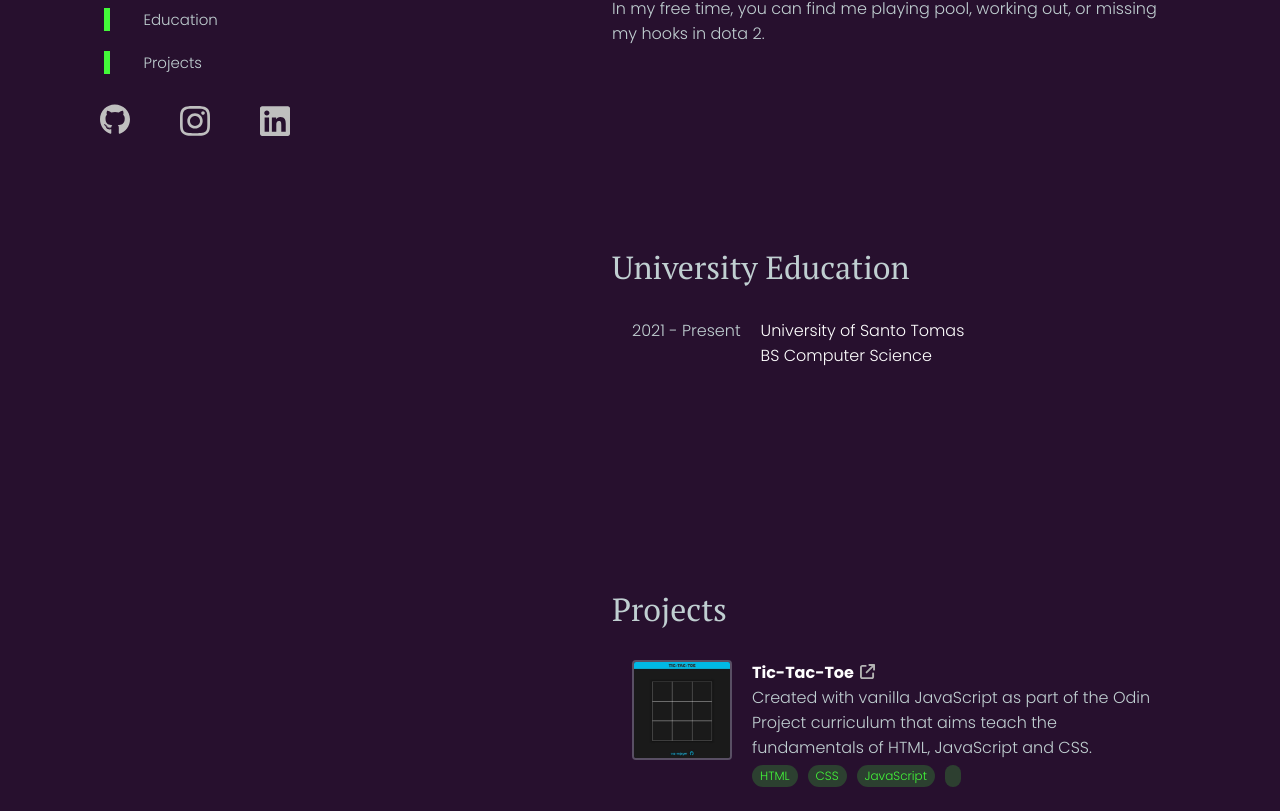
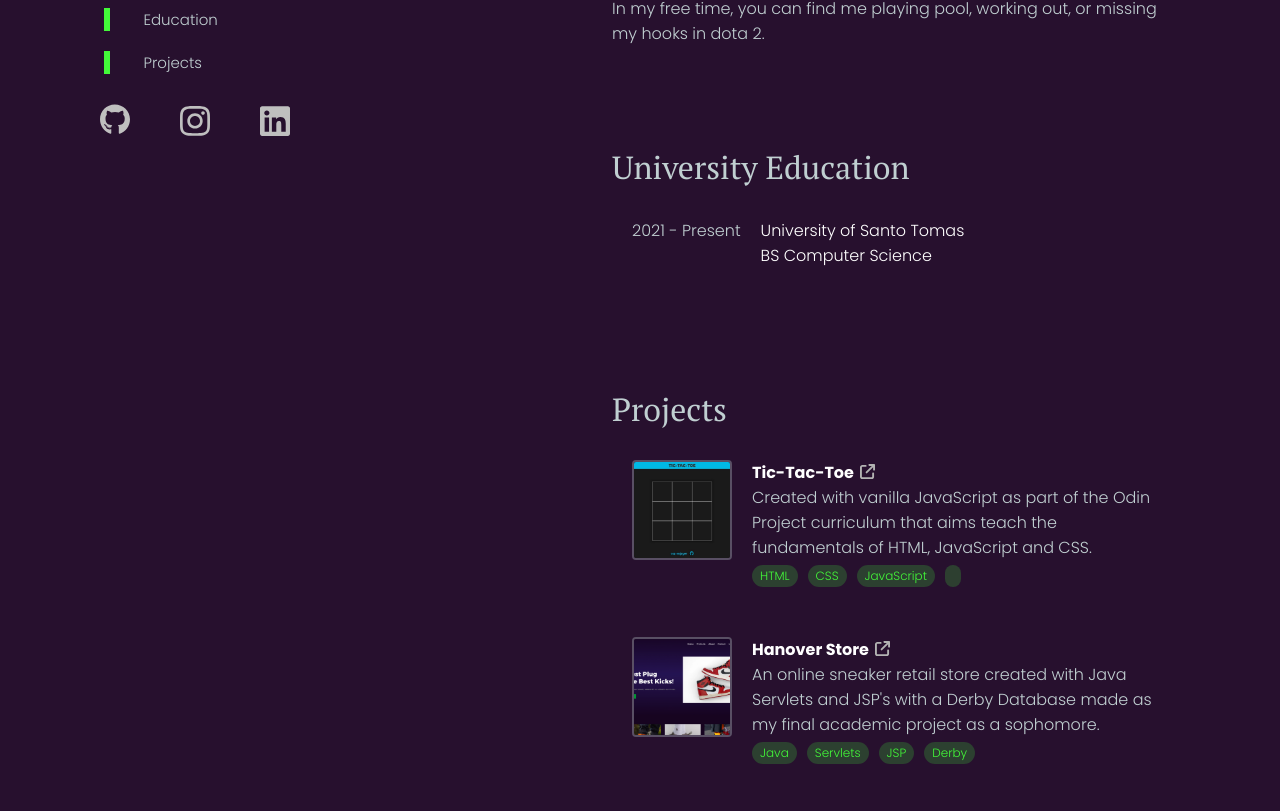
Before and after one commit to css-enjoyer/portfolio, a React (Create React App) app: page / in a window 1280 px wide. Shown: the part 329-1140 px from the top of the page. Built offline with nearby package versions, Linux system fonts and the light colour scheme.

Commit message:
Fix anchor scroll alignment

```diff
--- a/src/App.css
+++ b/src/App.css
@@ -126,11 +126,8 @@ html body .App .infoColumn {
   padding: 0 100px 100px 100px;
   color: var(--grey);
 }
-html body .App .infoColumn .section {
-  padding-top: 100px;
-}
-html body .App .infoColumn .educ-section {
-  margin: 100px 0px;
+html body .App .infoColumn .margin {
+  height: 100px;
 }
 html body .App .infoColumn .educ-section h1 {
   margin-bottom: 10px;
@@ -151,9 +148,6 @@ html body .App .infoColumn .educ-section .educCard:hover {
   border-radius: 15px;
   background: linear-gradient(145deg, #2a1131, #230e29);
   box-shadow: 5px 5px 18px rgba(16, 6, 18, 0.8039215686), -5px -5px 18px #3d1a48;
-}
-html body .App .infoColumn .proj-section {
-  margin: 100px 0px;
 }
 html body .App .infoColumn .proj-section h1 {
   margin-bottom: 10px;
--- a/src/App.scss
+++ b/src/App.scss
@@ -44,6 +44,7 @@ html {
             height: 100%;
             width: 100%;
             display: grid;
+            // ----------------------------- LEFT COLUMN -----------------------------
             .bioColumn {
                 width: 40%;
                 height: 100%;
@@ -119,17 +120,21 @@ html {
                     }
                 }
             }
+            // ----------------------------- RIGHT COLUMN -----------------------------
             .infoColumn {
                 width: 60%;
                 height: 100%;
                 margin-left: auto;
                 padding: 0 100px 100px 100px;
                 color: var(--grey);
+                .margin {
+                    height: 100px;
+                    // border: 1px solid blue;
+                }
                 .section {
-                    padding-top: 100px;
+                    // border: 1px solid red;
                 }
                 .educ-section {
-                    margin: 100px 0px;
                     h1 {
                         margin-bottom: 10px;
                     }
@@ -153,7 +158,6 @@ html {
                     }
                 }
                 .proj-section {
-                    margin: 100px 0px;
                     h1 {
                         margin-bottom: 10px;
                     }
--- a/src/components/BioColumn.js
+++ b/src/components/BioColumn.js
@@ -9,9 +9,9 @@ function BioColumn() {
 		<h4>I study <span>Computer Science</span> at the <br />Univeristy of Santo Tomas, Philippines</h4>
 
 		<div className="sec-list">
-			<a href="#about-section">About Me</a>
-			<a href="#educ-section">Education</a>
-			<a href="#proj-section">Projects</a>
+			<a href="#about-margin">About Me</a>
+			<a href="#educ-margin">Education</a>
+			<a href="#proj-margin">Projects</a>
 		</div>
 
 		<div className="soc-list">
--- a/src/components/InfoColumn.js
+++ b/src/components/InfoColumn.js
@@ -13,6 +13,7 @@ function ProjColumn() {
 
   	return (
 	<div className="infoColumn">
+		<div className="margin" id="about-margin"></div>
 		<div className="section" id="about-section">
 			<p>As a child I've always enjoyed tinkering on my computer, modding on video games, installing those suspicious custom cursors (and nearly destroying my os), or trying to run my own minecraft servers, these were some of the experiences that developed my problem solving skills.
 			<br />
@@ -22,7 +23,7 @@ function ProjColumn() {
 			<br />
 			In my free time, you can find me playing pool, working out, or missing my hooks in dota 2. </p>
 		</div>
-
+		<div className="margin" id="educ-margin"></div>
 		<div ref={educRef} className={`${"section educ-section"} + ${educIsVisible ? "educ-sectionVisible" : ""}`} id="educ-section">
 			<h1>University Education</h1>
 			<EducCard date="2021 - Present"
@@ -31,7 +32,7 @@ function ProjColumn() {
 					titlelink="https://www.ust.edu.ph/"
 					subtitlelink="https://www.ust.edu.ph/academics/programs/bachelor-of-science-in-computer-science/"/>
 		</div>
-
+		<div className="margin" id="proj-margin"></div>
 		<div ref={projRef} className={`${"proj-section section"} + ${projIsVisible ? "proj-sectionVisible" : ""}`} id="proj-section">
 			<h1>Projects</h1>
 			<ProjCard img={ticImage}
```
Also changed, not shown: 1 other file (tests, documents, lock files or other folders).
